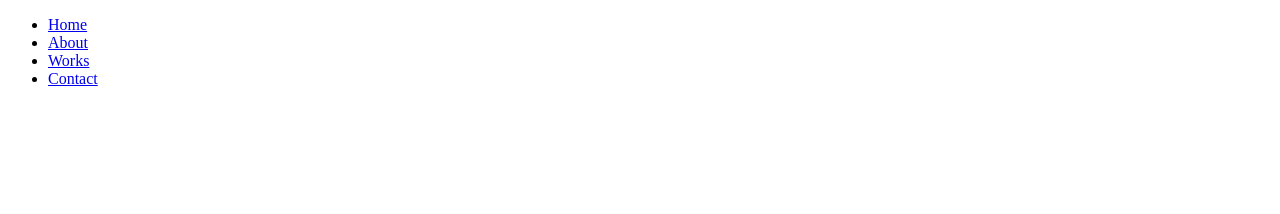
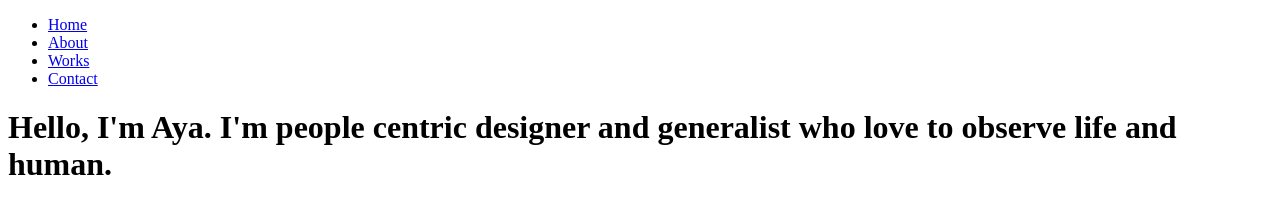
Before and after one commit to jmitch12/Web2016, a plain HTML site: page Homework/Aya web project/index.html in a window 1280 px wide. Drawn offline with Linux system fonts and the light colour scheme.

Commit message:
Update index.html

```diff
--- a/Homework/Aya web project/index.html
+++ b/Homework/Aya web project/index.html
@@ -14,6 +14,10 @@
 				<li><a href="./Contact">Contact</a></li>
 			</ul>
 		</nav>
+
+		<h1>
+		Hello, I'm Aya. I'm people centric designer and generalist who love to observe life and human.
+		</h1>
 	</header>
 
 	<section id="gallery-container">
```
